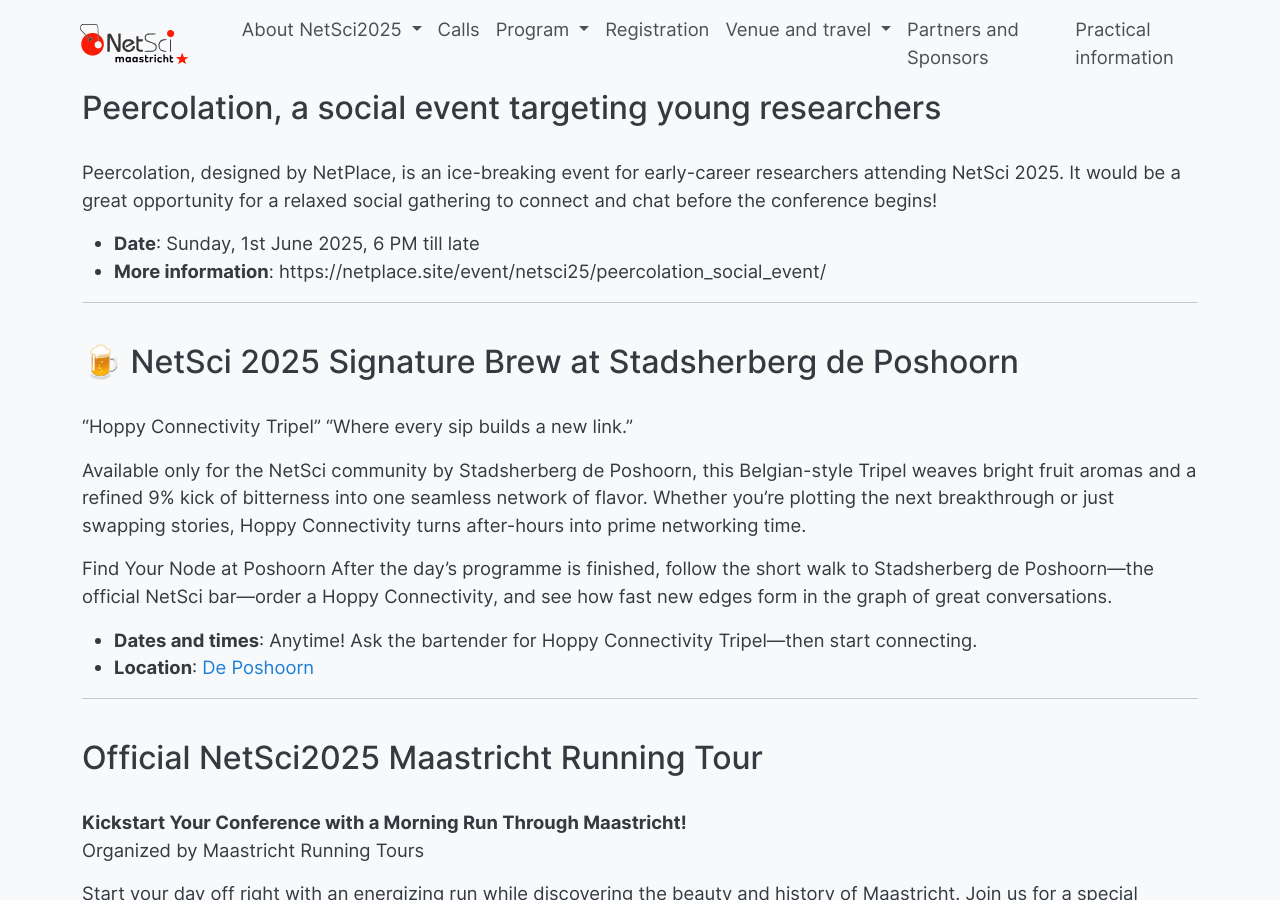
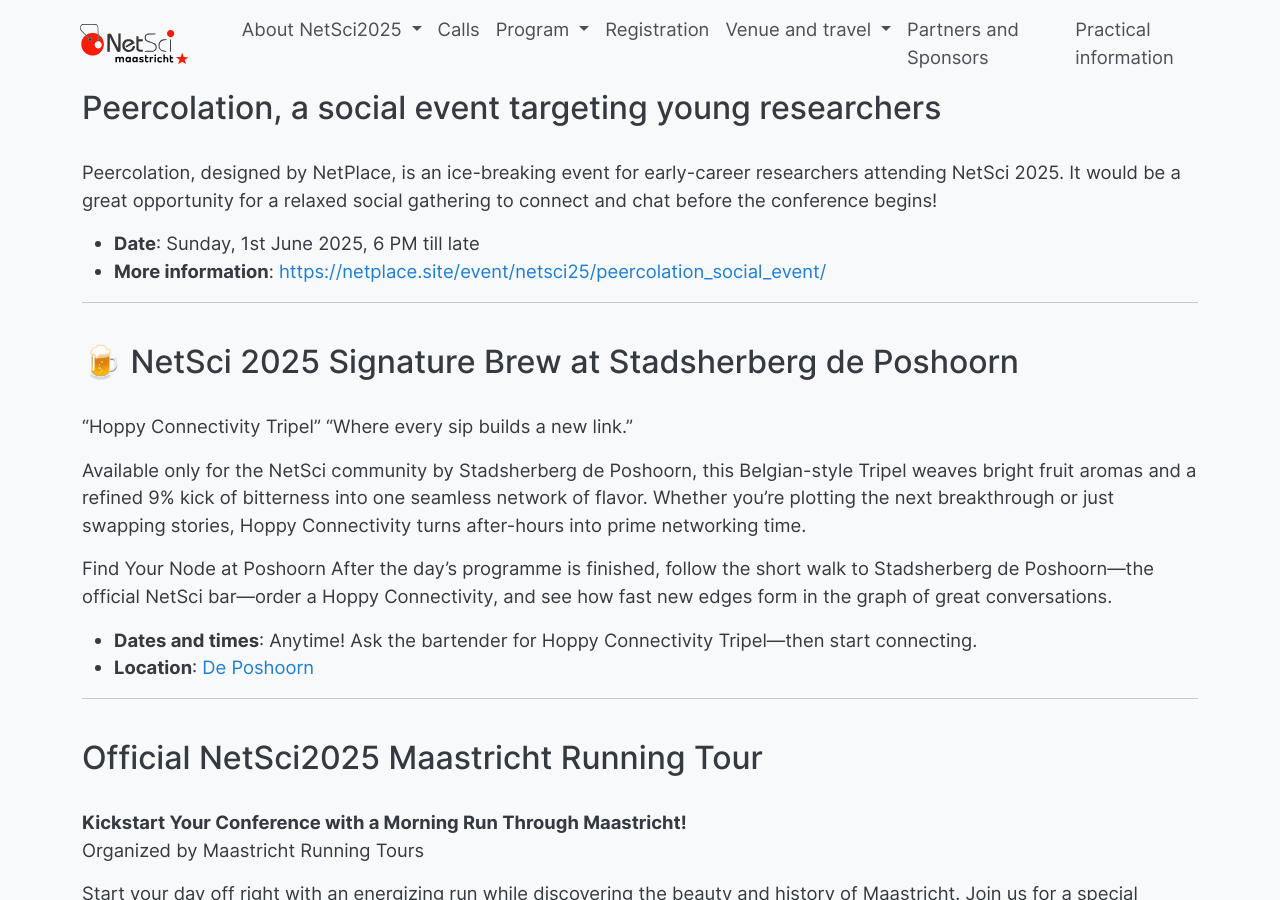
Before and after one commit to NetSci2025/netsci2025.github.io, a Jekyll site: the page built from social_program.md, in a window 1280 px wide and 900 px high, scrolled down 1520 px. Built offline with Jekyll 4.4.1, drawn with Linux system fonts in a browser that asks for light colours; part of the change alters nothing that is shown.

Commit message:
add link

```diff
--- a/social_program.md
+++ b/social_program.md
@@ -46,7 +46,7 @@ Organized by NetPlace. NetPlace serves as a welcoming space where researchers ca
 Peercolation, designed by NetPlace, is an ice-breaking event for early-career researchers attending NetSci 2025. It would be a great opportunity for a relaxed social gathering to connect and chat before the conference begins!
 
 - **Date**:  Sunday, 1st June 2025, 6 PM till late
-- **More information**: https://netplace.site/event/netsci25/peercolation_social_event/
+- **More information**: [https://netplace.site/event/netsci25/peercolation_social_event/](https://netplace.site/event/netsci25/peercolation_social_event/)
 
 
 
```
